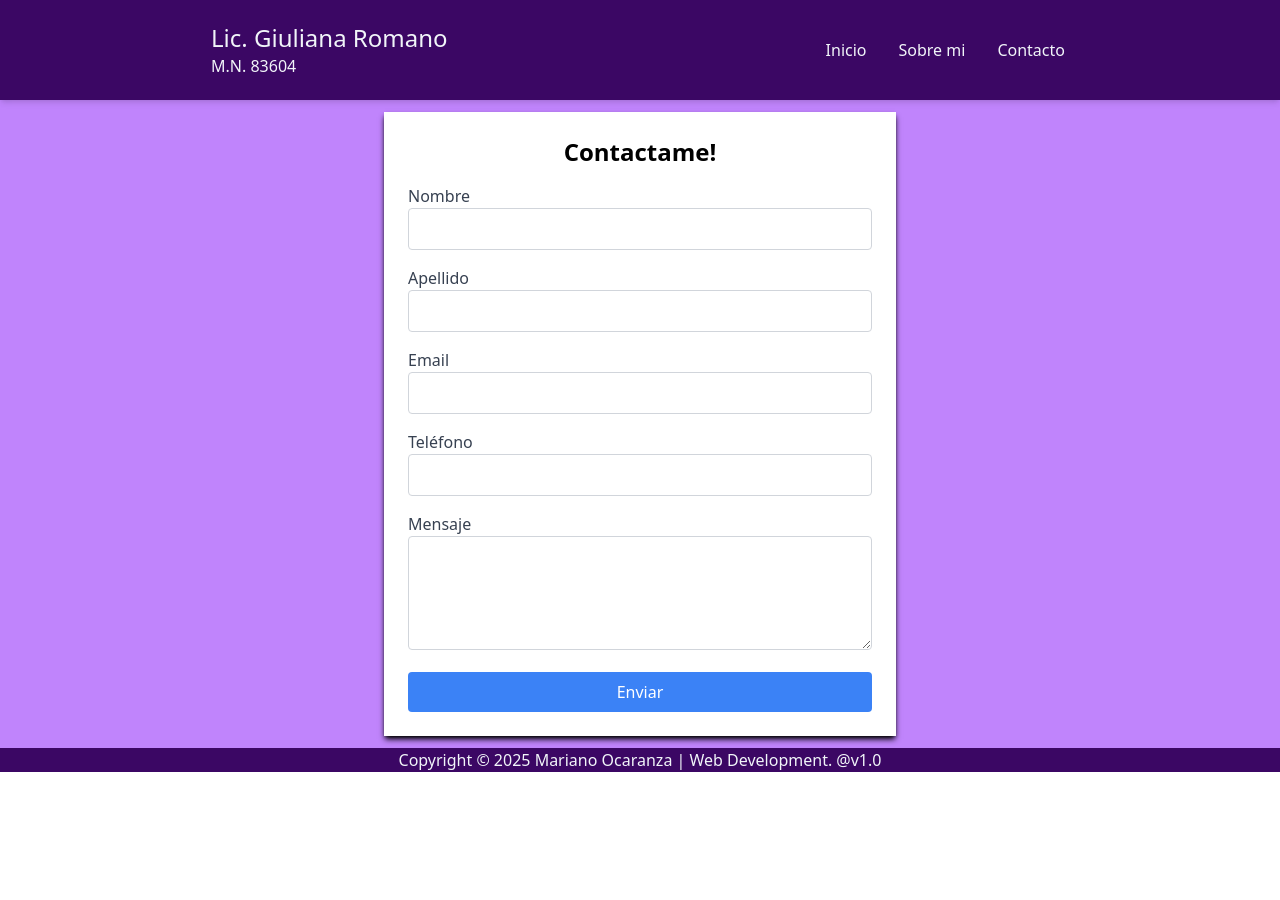
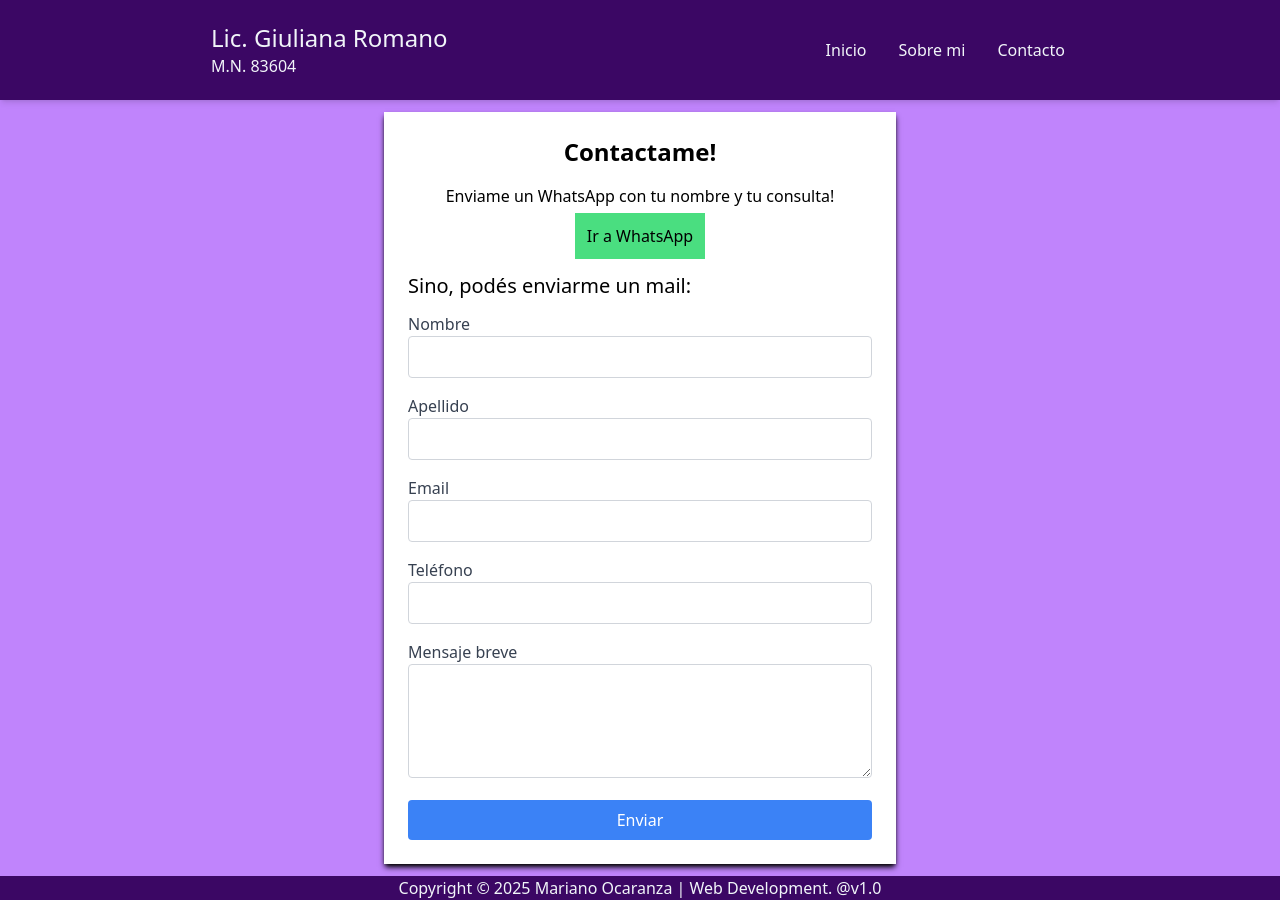
Before and after one commit to MarianoOcaranza/giulianaromanopsi, a React (Vite) app in the folder Giuliana_Website/: page /contact in a window 1280 px wide. Before the commit the page ends 800 px from the top, so only its background shows below. Built offline with nearby package versions, Linux system fonts and the light colour scheme.

Commit message:
added whatsapp button

```diff
--- a/Giuliana_Website/src/layouts/Contact.tsx
+++ b/Giuliana_Website/src/layouts/Contact.tsx
@@ -45,6 +45,11 @@ const Contact: React.FC = ()=> {
         <>
          <div className="max-w-lg m-3 mx-auto p-6 bg-white shadow-md shadow-black">
          <h2 className="text-2xl text-center font-bold mb-4">Contactame!</h2>
+         <div className='text-center'>
+            <p className="mb-4">Enviame un WhatsApp con tu nombre y tu consulta!</p>
+            <a className="bg-green-400 hover:bg-green-600 transition-all duration-300 p-3" href={`https://wa.me/${import.meta.env.VITE_WHATSAPP_NUM}`} target="_blank" rel='noopener noreferrer'>Ir a WhatsApp</a>
+         </div>
+         <p className='mt-6 text-xl mb-3'>Sino, podés enviarme un mail:</p>
             <form onSubmit={handleSubmit}>
                 <div className="mb-4">
                     <label className="block text-gray-700">Nombre</label>
@@ -91,7 +96,7 @@ const Contact: React.FC = ()=> {
                     />
                 </div>
                 <div className="mb-4">
-                    <label className="block text-gray-700">Mensaje</label>
+                    <label className="block text-gray-700">Mensaje breve</label>
                     <textarea
                         name="shortMessage"
                         value={formData.shortMessage}
```
Also changed, not shown: Giuliana_Website/api/send-email.ts (+1 -6 lines).
